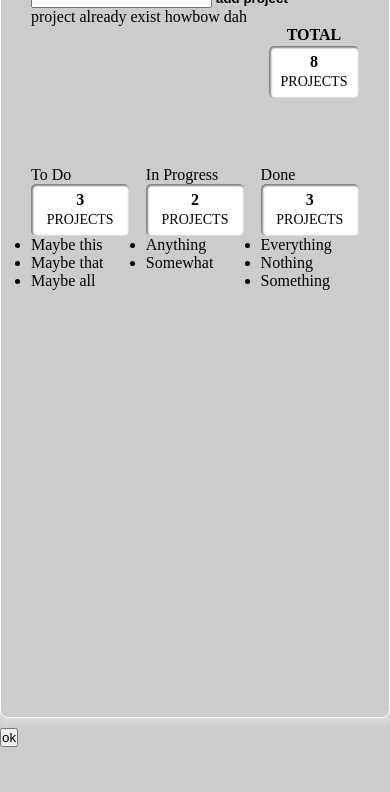
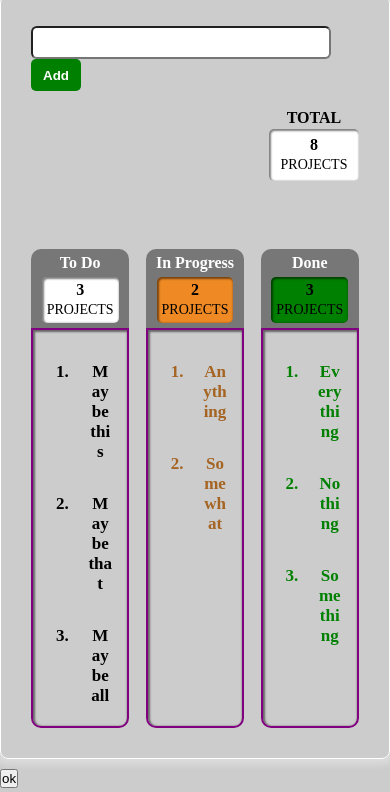
Before and after one commit to raho13/RR_todo_list, a plain HTML site: page index.html in a window 390 px wide. Shown: the part 52-844 px from the top of the page. Drawn offline with Linux system fonts and the light colour scheme.

Commit message:
style changes

```diff
--- a/index.html
+++ b/index.html
@@ -7,11 +7,12 @@
     <link rel="stylesheet" href="src/style/style.css" />
   </head>
   <body>
+    <h1>ToDo List by RR</h1>
     <div class="container">
       <form class="todo-form">
         <input class="todo-form__input" type="text" />
-        <button type="submit">add project</button>
-        <p class="todo-form__error">project already exist howbow dah</p>
+        <button type="submit">Add</button>
+        <p class="todo-form__error">Already exist</p>
       </form>
       <svg
         class="trash"
@@ -51,27 +52,27 @@
             <span class="todo-project__total-title"></span>
           </div>
         </div>
-        <ul class="todo-project__list"></ul>
+        <ol class="todo-project__list"></ol>
       </div>
       <div class="todo-project">
         <div class="todo-project__header">
           <p class="todo-project__title">In Progress</p>
-          <div class="todo-project__total">
+          <div class="todo-project__total in-progress">
             <p class="todo-project__total-value"></p>
             <span class="todo-project__total-title"></span>
           </div>
         </div>
-        <ul class="todo-project__list"></ul>
+        <ol class="todo-project__list progress-list"></ol>
       </div>
       <div class="todo-project">
         <div class="todo-project__header">
           <p class="todo-project__title">Done</p>
-          <div class="todo-project__total">
+          <div class="todo-project__total is-done">
             <p class="todo-project__total-value"></p>
             <span class="todo-project__total-title"></span>
           </div>
         </div>
-        <ul class="todo-project__list"></ul>
+        <ol class="todo-project__list done-list"></ol>
       </div>
     </div>
     <button id="myBTN">ok</button>
--- /dev/null
+++ b/src/style/style.scss
@@ -0,0 +1,189 @@
+*,
+:before,
+:after {
+    margin: 0;
+    padding: 0;
+    box-sizing: border-box;
+}
+
+body {
+    background: #ccc;
+}
+h1{
+    text-align: center;
+    color: purple;
+}
+.container {
+    display: flex;
+    flex-wrap: wrap;
+    justify-content: space-between;
+    align-items: flex-start;
+    align-content: flex-start;
+    max-width: 1000px;
+    min-height: 90vh;
+    margin: 10px auto;
+    padding: 30px;
+    border: 1px solid #fff;
+    border-radius: 8px;
+    box-shadow: 0 0 6px 6px rgba(255, 255, 255, 0.3);
+    &:before {
+        content: "";
+        display: block;
+        width: 100%;
+        height: 60px;
+        order: 1;
+    }
+}
+
+.todo-form {
+    & button {
+        background-color: green;
+        border: none;
+        cursor: pointer;
+        font-weight: bold;
+        border-radius: 5px;
+        padding: 8.5px;
+        width: 50px;
+        color: white;
+        transition: .3s;
+        &:focus {
+            outline: none;
+        }
+        &:hover{
+            background-color: rgb(11, 188, 11);
+            transform: rotate(360deg);
+        }
+    }
+    &__input {
+        width: 300px;
+        padding: 7px 10px;
+        border-radius: 6px;
+    }
+    &__error {
+        color: #f00;
+        opacity: 0;
+        visibility: hidden;
+        transition: 0.3s;
+        &.visible {
+            opacity: 1;
+            visibility: visible;
+            transform: translateY(10px);
+        }
+    }
+}
+
+.trash {
+    width: 150px;
+    height: 80px;
+    padding: 10px 0;
+    fill: #000;
+    opacity: 0;
+    transition: 0.2s;
+}
+
+.todo__total,
+.todo-project__total {
+    position: relative;
+    min-width: 90px;
+    text-align: center;
+    text-transform: uppercase;
+    font-size: 14px;
+    padding: 8px;
+    background-color: #fff;
+    border-radius: 5px;
+    box-shadow: inset 1px 1px 2px 1px rgba(0, 0, 0, 0.5);
+    p {
+        font-weight: bold;
+        font-size: 16px;
+        line-height: 1;
+        margin-bottom: 4px;
+    }
+}
+
+.todo__total {
+    margin-top: 20px;
+    &:before {
+        content: "TOTAL";
+        position: absolute;
+        font-size: 16px;
+        font-weight: bold;
+        left: 0;
+        top: -20px;
+        width: 100%;
+    }
+}
+
+.todo-project {
+    order: 2;
+    width: 30%;
+    ol {
+        height: 400px;
+        padding: 15px 0 15px 40px;
+        border: 2px solid purple;
+        border-radius: 0 0 10px 10px;
+        box-shadow: inset 1px 1px 2px 1px rgba(0, 0, 0, 0.5);
+    }
+    &__header {
+        display: flex;
+        flex-wrap: wrap;
+        background-color: #777;
+        padding: 15px 20px;
+        align-items: center;
+        justify-content: space-between;
+        border-radius: 10px 10px 0 0;
+    }
+    &__title {
+        color: #fff;
+        font-size: 20px;
+        font-weight: bold;
+    }
+    &__list {
+        padding-bottom: 70px;
+    }
+    &__item {
+        border-top: 2px solid transparent;
+        font-size: 17px;
+        font-weight: bold;
+        background-clip: padding-box;
+        word-wrap: break-word;
+        cursor: grab;
+        -ms-touch-action: none;
+        -webkit-touch-callout: none;
+        touch-action: none;
+    }
+}
+.in-progress {
+    background-color: rgb(238, 137, 36);
+}
+.is-done {
+    background-color: green;
+}
+.done-list {
+    color: green;
+}
+.progress-list{
+    color: rgb(165, 100, 34);
+}
+@media only screen and (max-width: 880px) {
+    .todo-project {
+        &__total {
+            margin: 5px auto 0;
+        }
+        &__title {
+            width: 100%;
+            text-align: center;
+            font-size: 16px;
+        }
+        &__header {
+            padding: 5px;
+        }
+        &__total {
+            min-width: 70px;
+            padding: 5px;
+        }
+        &__item {
+            padding: 15px;
+            text-align: center;
+        }
+    }
+}
```
Also changed, not shown: src/style/style.css, 1 other file.
